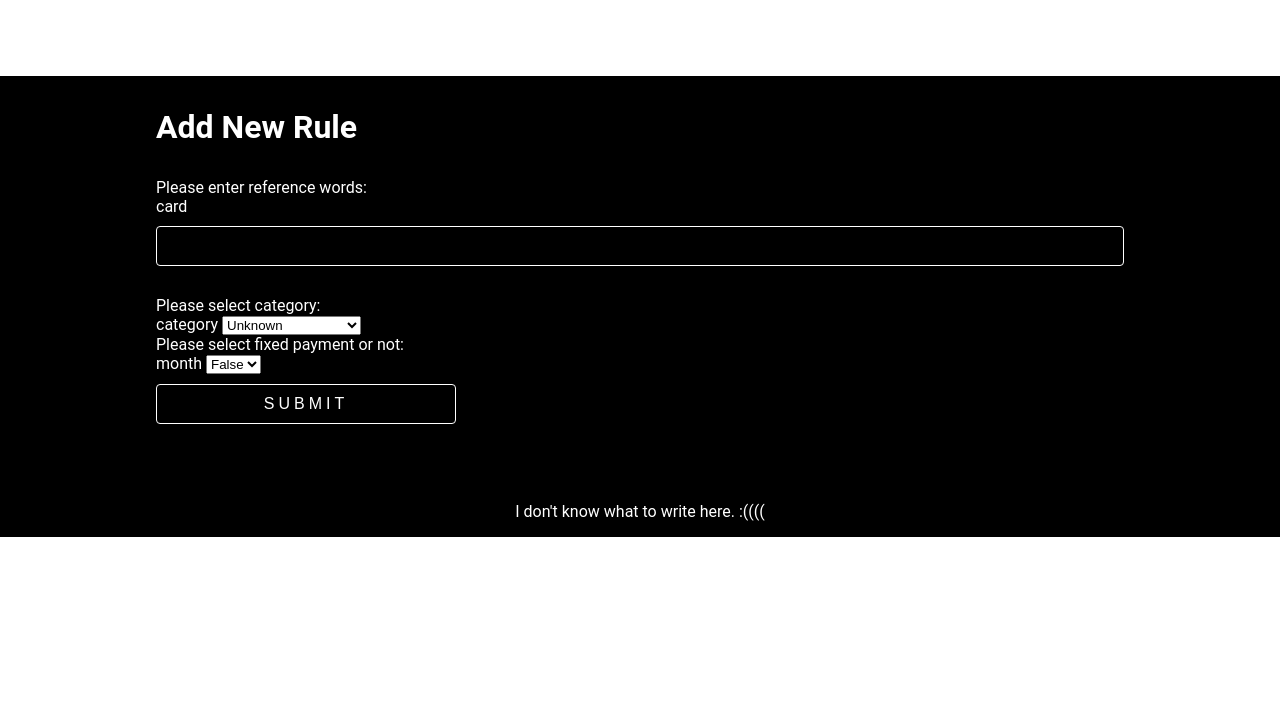
After one commit to robertzm/FinancialAnalyzer, a Flask app: page /addrule in a window 1280 px wide. The commit adds this page. Shown: the top 726 px of the page. Run offline with Flask 2, Linux system fonts and the light colour scheme; some libraries are stand-ins or nearby versions.

Commit message:
added rules and list transactions

```diff
--- a/app/forms.py
+++ b/app/forms.py
@@ -1,6 +1,7 @@
 from flask_wtf import Form
 from flask_wtf.file import FileField
-from wtforms import SubmitField, SelectField
+from wtforms import SubmitField, SelectField, StringField
+from wtforms.validators import DataRequired
 
 
 class UploadFileForm(Form):
@@ -10,6 +11,7 @@ class UploadFileForm(Form):
                                         ("BoaChecking", "BoadChecking"),
                                         ("CitiPremier", "CitiPremier"),
                                         ("AmExSkymiles", "AmExSkymiles"),
+                                        ("Discover", "Discover"),
                                         ("Unknown", "Unknown")])
     year = SelectField('year', choices=[("2021", "2021"),
                                         ("2020", "2020"),
@@ -21,3 +23,25 @@ class UploadFileForm(Form):
     owner = SelectField('owner', choices=[('Kimi', 'Kimi'), ('Ying', 'Ying')])
     file = FileField()
     submit = SubmitField('submit')
+
+
+class AddRuleForm(Form):
+    reference = StringField('card', validators=[DataRequired()])
+    category = SelectField('category', choices=[("Unknown", "Unknown"),
+                                                ("Restaurant", "Restaurant"),
+                                                ("Grocery", "Grocery"),
+                                                ("Utilities", "Utilities"),
+                                                ("Clothes", "Clothes"),
+                                                ("HouseImprovement", "HouseImprovement"),
+                                                ("Vacation", "Vacation"),
+                                                ("Gas", "Gas"),
+                                                ("Cars", "Cars"),
+                                                ("Play", "Play"),
+                                                ("Medicals", "Medicals"),
+                                                ("White", "White"),
+                                                ("Parents", "Parents"),
+                                                ("Shits", "Shits"),
+                                                ("Income", "Income"),
+                                                ("CardPay", "CardPay")])
+    fixedPayment = SelectField('month', choices=[("False", "False"), ("True", "True")])
+    submit = SubmitField('submit')
--- a/app/routes.py
+++ b/app/routes.py
@@ -1,20 +1,26 @@
 import os
 
+import uuid, shortuuid
 from flask import current_app as app, make_response, request, flash, url_for, send_from_directory, render_template
 from werkzeug.utils import redirect, secure_filename
+import csv
 
-from app.forms import UploadFileForm
+from app import db
+from app.forms import UploadFileForm, AddRuleForm
+from app.models import TransRecord, Rule
 
 
 @app.route("/test", methods=["GET", "POST"])
 def test():
     return make_response("routing done")
 
+
 def allowed_file(filename):
     return '.' in filename and \
-           filename.rsplit('.', 1)[1].lower() in {'txt', 'pdf', 'png', 'jpg', 'jpeg', 'gif', 'csv'}
+           filename.rsplit('.', 1)[1].lower() in {'txt', 'csv'}
 
-@app.route('/', methods=['GET', 'POST'])
+
+@app.route('/upload', methods=['GET', 'POST'])
 def upload_file():
     form = UploadFileForm()
     if form.validate_on_submit():
@@ -27,41 +33,68 @@ def upload_file():
             return make_response("no file, error! ")
         if file and allowed_file(file.filename):
             filename = "_".join([card, year, month, owner, secure_filename(file.filename)])
-            file.save(os.path.join(app.config['UPLOAD_FOLDER'], filename))
+            path = os.path.join(app.config['UPLOAD_FOLDER'], filename)
+            file.save(path)
+            parseAndSaveTransctions(year + "/" + month, card, owner, path)
             return make_response("saved files, correct")
-    return render_template('home/uploadfile.html', title='Register', form=form)
+    return render_template('home/uploadfile.html', form=form)
 
 
-@app.route('/test', methods=['GET', 'POST'])
-def upload_file_devo():
-    if request.method == 'POST':
-        # check if the post request has the file part
-        if 'file' not in request.files:
-            flash('No file part')
-            return redirect(request.url)
-        file = request.files['file']
-        # if user does not select file, browser also
-        # submit an empty part without filename
-        if file.filename == '':
-            flash('No selected file')
-            return redirect(request.url)
-        if file and allowed_file(file.filename):
-            filename = secure_filename(file.filename)
-            file.save(os.path.join(app.config['UPLOAD_FOLDER'], filename))
-            return redirect(url_for('uploaded_file',
-                                    filename=filename))
-    return '''
-    <!doctype html>
-    <title>Upload new File</title>
-    <h1>Upload new File</h1>
-    <form method=post enctype=multipart/form-data>
-      <input type=file name=file>
-      <input type=submit value=Upload>
-    </form>
-    '''
+@app.route('/addrule', methods=['GET', 'POST'])
+def add_rule():
+    form = AddRuleForm()
+    if form.validate_on_submit():
+        reference = form.reference.data
+        category = form.category.data
+        fixedPayment = form.fixedPayment.data
+        rule = Rule(reference=reference, category=category, fixedPayment=(fixedPayment == "True"))
+        db.session.add(rule)
+        db.session.commit()
+        return make_response("added new rule successfully. ")
+    return render_template('home/addrule.html', form=form)
+
+@app.route('/transactions', methods=['GET', 'POST'])
+def list_records():
+    records = TransRecord.query.all()
+    return render_template('home/transactions.html', records=records)
 
 
 @app.route('/uploads/<filename>')
 def uploaded_file(filename):
     return send_from_directory(app.config['UPLOAD_FOLDER'],
                                filename)
+
+
+def parseAndSaveTransctions(timeslot, card, owner, filepath):
+    rule = {}
+    rules = Rule.query.all()
+    for r in rules:
+        rule[r.reference] = {'Category': r.category, 'FixedPayment': r.fixedPayment}
+
+    if card == "ChaseFreedom" or card == "ChaseSapphire" or card == "ChaseChecking":
+        with open(filepath, newline='') as csvfile:
+            reader = csv.DictReader(csvfile)
+            for row in reader:
+                uid = shortuuid.encode(uuid.uuid1())
+                for key, value in rule.items():
+                    if (str(key)).upper() in (row['Description']).upper():
+                        category = value['Category']
+                        fixed = value['FixedPayment']
+                        break
+                    else:
+                        category = "Unknown"
+                        fixed = False
+                amount = float(row['Amount'])
+                record = TransRecord(uuid=uid,
+                                     timeslot=timeslot,
+                                     owner=owner,
+                                     card=card,
+                                     date=row['Transaction Date'],
+                                     description=row['Description'],
+                                     category=category,
+                                     fixedPayment=fixed,
+                                     gain=True if amount > 0 else False,
+                                     amount=abs(amount))
+                db.session.add(record)
+                db.session.commit()
+    return None
--- /dev/null
+++ b/app/templates/home/addrule.html
@@ -0,0 +1,29 @@
+{% extends "home/home.html" %}
+
+{% block content %}
+<div class="movie-register">
+    <div class="movie-register-title">
+        <h1>Add New Rule</h1>
+    </div>
+
+    <form action="" method="post" novalidate id="movie-register-form">
+        {{ form.hidden_tag() }}
+        <p>
+            Please enter reference words:<br>
+            {{ form.reference.label }}
+            {{ form.reference }}
+        </p>
+        <p>
+            Please select category:<br>
+            {{ form.category.label }}
+            {{ form.category }}
+        </p>
+        <p>
+            Please select fixed payment or not:<br>
+            {{ form.fixedPayment.label }}
+            {{ form.fixedPayment }}
+        </p>
+        <a>{{ form.submit() }}</a>
+    </form>
+</div>
+{% endblock %}
--- a/app/templates/home/uploadfile.html
+++ b/app/templates/home/uploadfile.html
@@ -3,7 +3,7 @@
 {% block content %}
 <div class="movie-register">
     <div class="movie-register-title">
-        <h1>Login</h1>
+        <h1>Upload Transactions</h1>
     </div>
 
     <form action="" method="post" enctype="multipart/form-data" novalidate id="movie-register-form">
```
Also changed, not shown: app/models.py (+27 -0 lines), app/templates/home/transactions.html (added, +39 -0 lines).
